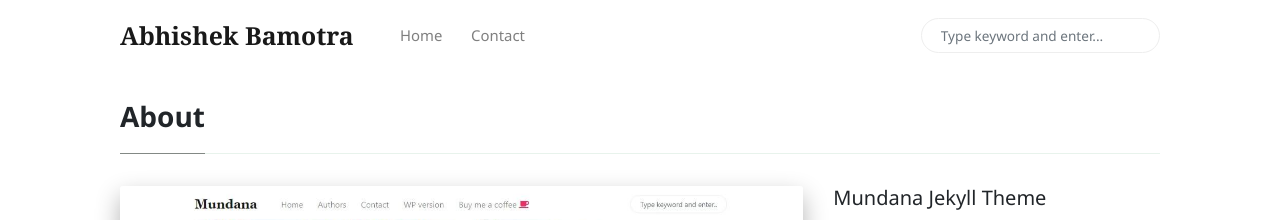
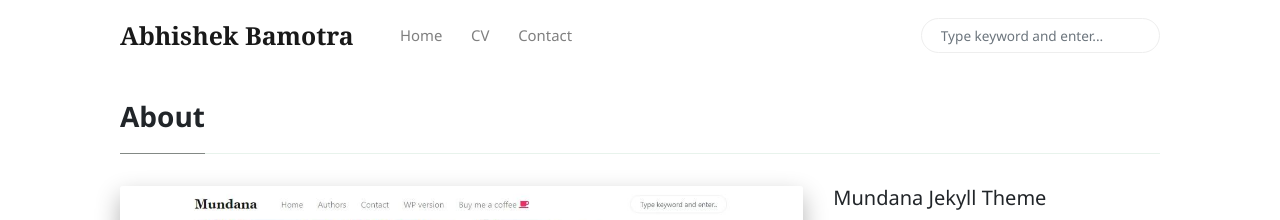
Before and after one commit to abhishekbamotra/abhib, a Jekyll site: the page built from _pages/about.md, in a window 1280 px wide. Shown: the top 220 px of the page. Built offline with Jekyll 4.4.1, drawn with Linux system fonts in a browser that asks for light colours; nearby versions of some CDN libraries; comment, search, counter and statistics services are not loaded.

Commit message:
Update menu-header.html
added cv

```diff
--- a/_includes/menu-header.html
+++ b/_includes/menu-header.html
@@ -4,5 +4,8 @@
 <a class="nav-link" href="{{site.baseurl}}/index.html">Home</a>
 </li>
 <li class="nav-item">
+<a class="nav-link" href="http://cv.abhib.com/">CV</a>
+</li>
+<li class="nav-item">
 <a class="nav-link" href="{{site.baseurl}}/contact.html">Contact</a>
 </li>
```
